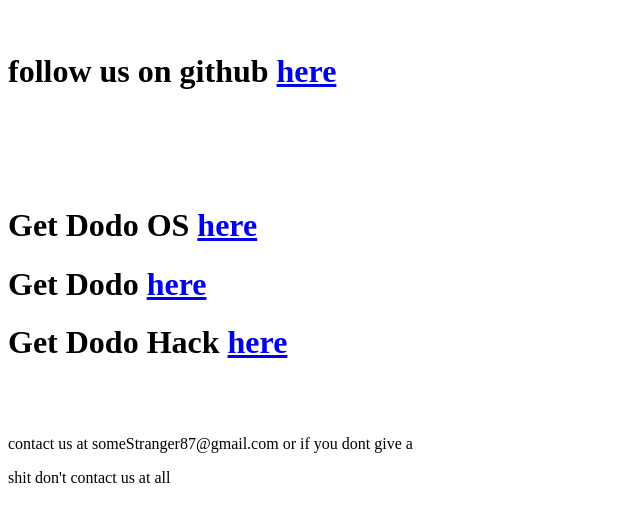
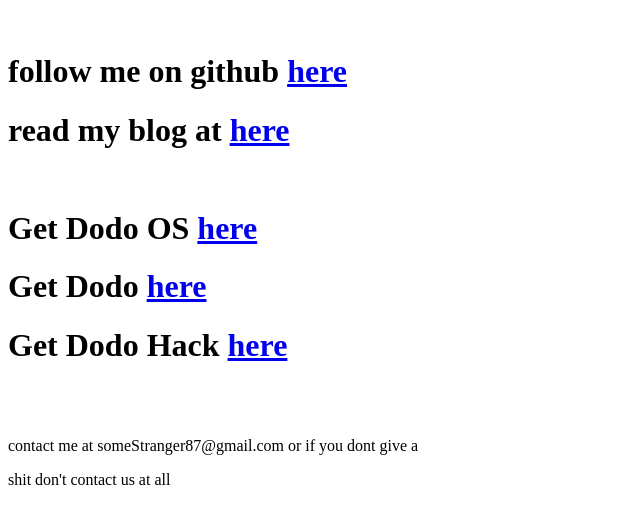
Before and after one commit to someStranger8/Website, a plain HTML site: page docs/index.html in a window 1280 px wide. Shown: the part 128-652 px from the top of the page, without its empty margins (0-640 px from the left). Drawn offline with Linux system fonts and the light colour scheme.

Commit message:
Update index.html

```diff
--- a/docs/index.html
+++ b/docs/index.html
@@ -6,14 +6,15 @@
 <body>
   <div id="dodo">
     <br><br><h1><marquee>Welcome to Dodo Webpage</marquee></h1><br><br>
-    <h1>follow us on github <a href="https://github.com/someStranger8">here</a><h1><br><br>
+    <h1>follow me on github <a href="https://github.com/someStranger8">here</a></h1>
+    <h1>read my blog at <a href="https://somestranger8.github.io/blog/">here</a></h1><br>
     <h1>Get Dodo OS <a href="https://github.com/someStranger8">here</a></h1>
     <h1>Get Dodo <a href="https://github.com/someStranger8/Dodo">here</a></h1>
     <h1>Get Dodo Hack <a href="https://github.com/someStranger8/Dodo-Hack">here</a></h1>
   </div>
 </body>
     <footer>
-      <br><br><p> contact us at someStranger87@gmail.com or if you dont give a</p>
+      <br><br><p> contact me at someStranger87@gmail.com or if you dont give a</p>
       <p> shit don't contact us at all</p>
     </footer>
 </html>
```
